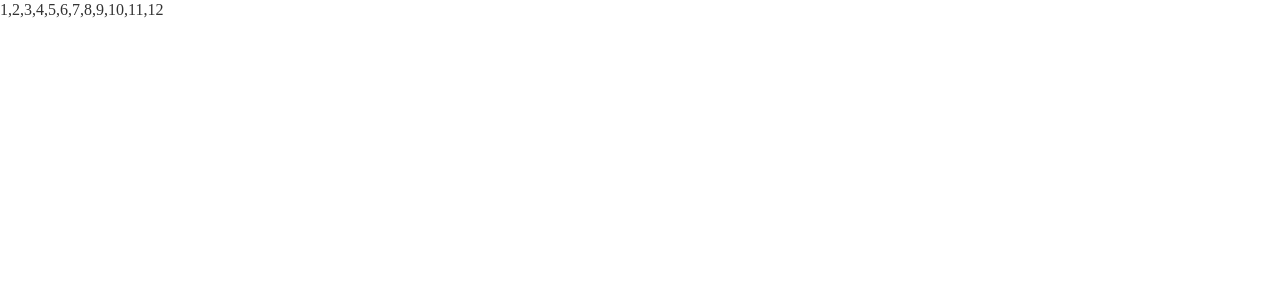
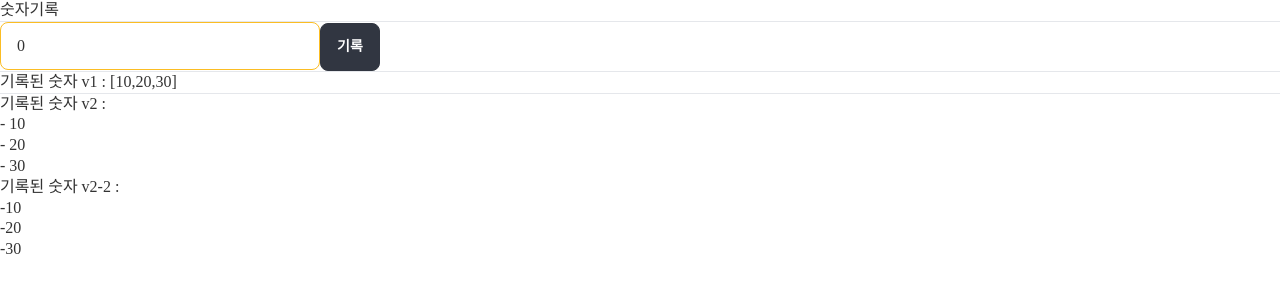
Before and after one commit to youmy028/reacr-proj, a React (Create React App) app: page / in a window 1280 px wide. Shown: the top 300 px of the page. Built offline with nearby package versions, Linux system fonts and the light colour scheme; a web font is replaced by a local one.

Commit message:
기록된 숫자들이 리스트 형태로 출력

```diff
--- a/src/NoRecord.js
+++ b/src/NoRecord.js
@@ -1,27 +1,26 @@
 import React, {useState} from "react";
 function NoRecord(){
-  const [arr, setArr] = useState([1,2,3,4,5]);
-
-  setTimeout(() =>{
-    setArr([...arr, arr.length+1])
-  },1000);
 
   const [no, setNo] = useState(0);
 
-  const [recordedNo, setRecordedNo] = useState(0);
+
+  const [recordedNos, setRecordedNos] = useState([10,20,30]);
   const saveNo = () => {
-    setRecordedNo(no);
+    setRecordedNos([...recordedNos, no]);
   }
+  const li = recordedNos.map((el, index) => <li key={index}>- {el}</li>);
 
   return(
     <>
-      {arr.join(",")}
-      {/* <h1>숫자기록</h1>
+      <h1>숫자기록</h1>
       <hr/>
       <input type="number" className="input input-bordered input-warning w-full max-w-xs" value={no} onChange={(e) => setNo(e.target.valueAsNumber)} />
       <button type="button" className="btn btn-active"  onClick={saveNo}>기록</button>
       <hr />
-  기록된 숫자 : {recordedNo}*/}
+      <h1>기록된 숫자 v1 : [{recordedNos.join(",")}]</h1>
+      <hr />
+      <h1>기록된 숫자 v2 : <ul>{li}</ul></h1>
+      <h1>기록된 숫자 v2-2 : <ul>{recordedNos.map((el,index)=> (<li key={index}>-{el}</li>))}</ul></h1>
     </>
     );
 }
```
